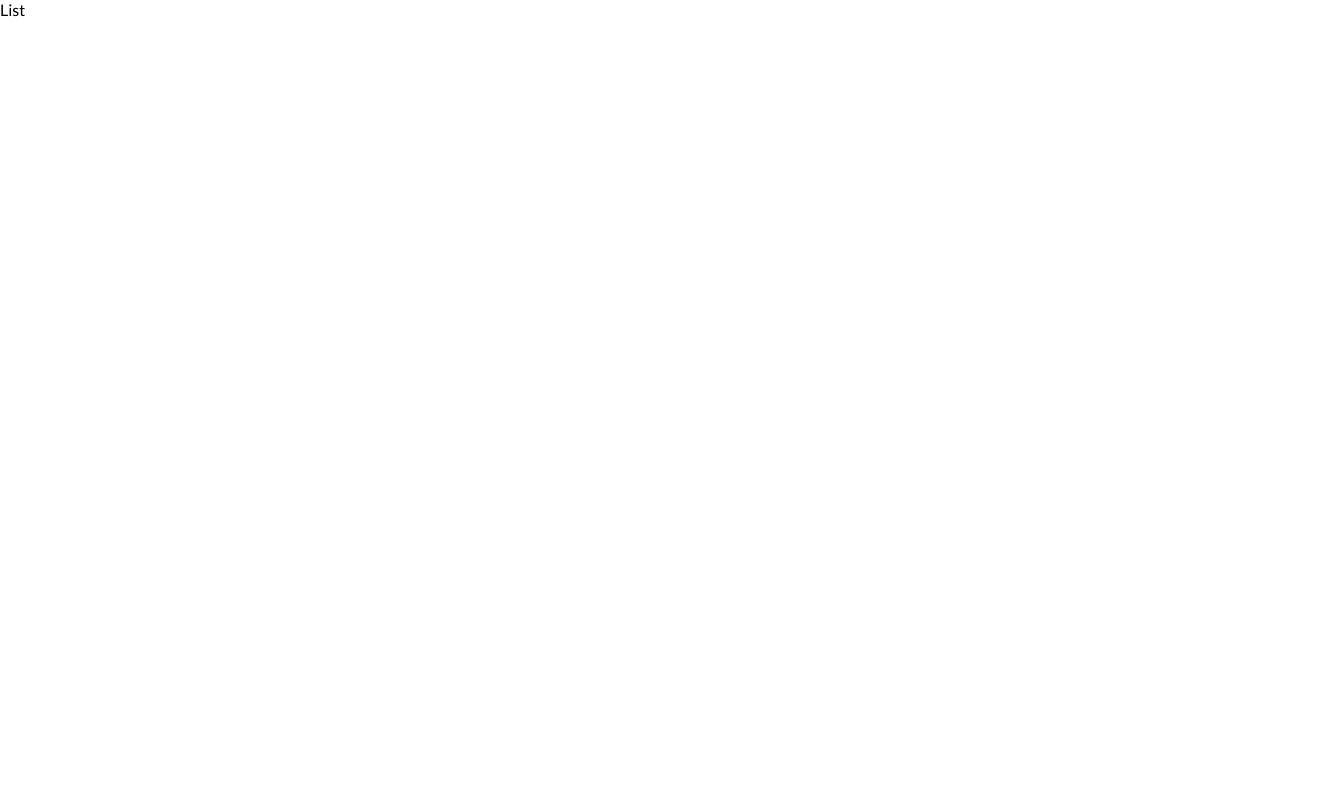
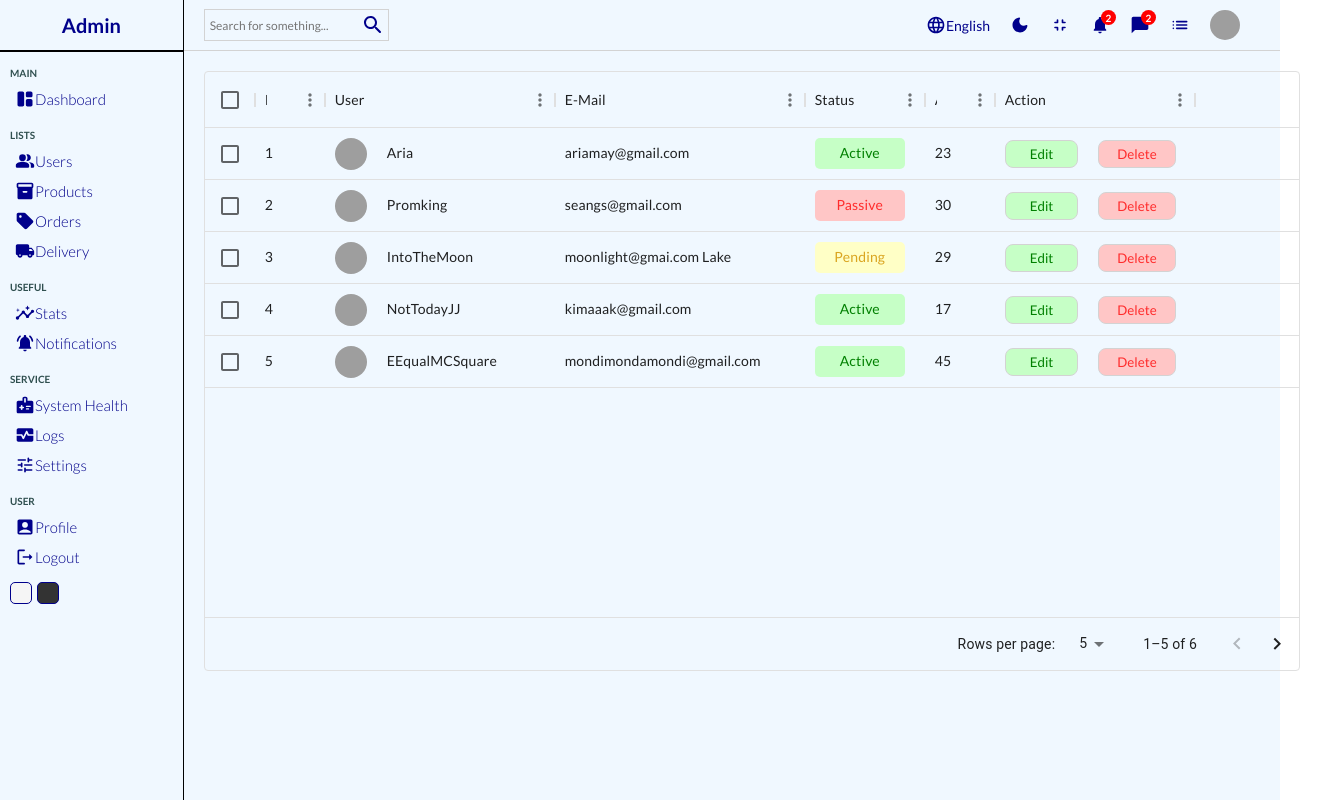
Before and after one commit to seangastinov/admin_dashboard, a React (Create React App) app: page /users in a window 1280 px wide. Shown: the whole page, 1320 px wide, since content can reach past the window. Built offline with nearby package versions, Linux system fonts and the light colour scheme; grey boxes are pictures that could not be loaded.

Commit message:
Complete Datatable.jsx.jsx Component: -Using MUI DataGrid library

```diff
--- a/package.json
+++ b/package.json
@@ -7,6 +7,7 @@
     "@emotion/styled": "^11.11.0",
     "@mui/icons-material": "^5.14.16",
     "@mui/material": "^5.14.16",
+    "@mui/x-data-grid": "^6.18.0",
     "@testing-library/jest-dom": "^5.17.0",
     "@testing-library/react": "^13.4.0",
     "@testing-library/user-event": "^13.5.0",
--- /dev/null
+++ b/src/components/datatable/Datatable.jsx
@@ -0,0 +1,37 @@
+import "./datatable.scss";
+import { DataGrid } from '@mui/x-data-grid';
+import {rows, columns} from './datatablesources'
+
+const Datatable = () => {
+    const actionColumn = {
+        field: "action",
+        headerName: "Action",
+        width: 200,
+        renderCell: (params) => {
+            return (
+                <div className={"cellAction"}>
+                    <button className={"edit"}>Edit</button>
+                    <button className={"delete"}>Delete</button>
+                </div>
+            );
+        },
+    }
+
+    return (
+        <div className={"datatable"}>
+            <DataGrid
+                rows={rows}
+                columns={columns.concat(actionColumn)} // concat action column to the end of columns
+                initialState={{
+                    pagination: {
+                        paginationModel: { page: 0, pageSize: 5 },
+                    },
+                }}
+                pageSizeOptions={[5, 10]}
+                checkboxSelection
+            />
+        </div>
+    );
+};
+
+export default Datatable;
--- /dev/null
+++ b/src/components/datatable/datatable.scss
@@ -0,0 +1,68 @@
+.datatable{
+  height: 600px;
+  padding: 20px;
+  width: 100%;
+
+  .userWithImg{
+    display: flex;
+    align-items: center;
+
+    .image{
+      width: 32px;
+      height: 32px;
+      border-radius: 50%;
+      margin-right: 20px;
+      object-fit: cover;
+    }
+  }
+
+  .status {
+    padding: 5px;
+    border-radius: 5px;
+    width: 80px;
+    text-align: center;
+    &.Pending{
+      background-color: #ffffc6;
+      color: goldenrod;
+    }
+    &.Active{
+      color: green;
+      background-color: #c6ffc6;
+    }
+
+    &.Passive{
+        color: #ff2c2c;
+        background-color: #ffc6c6;
+    }
+  }
+
+  .cellAction{
+    display: flex;
+    gap: 20px;
+    align-items: center;
+
+    .edit{
+      background-color: #c6ffc6;
+      border-radius: 8px;
+      padding: 5px 24px;
+      border:1px solid lightgray;
+      color: green;
+      cursor: pointer;
+        &:hover{
+            background-color: darkseagreen ;
+        }
+    }
+
+    .delete{
+      border-radius: 8px;
+      padding: 5px 18px;
+      border:1px solid lightgray;
+      background-color: #ffc6c6;
+      color: #ff2c2c;
+      cursor: pointer;
+      &:hover {
+        background-color: #ff7a7a;
+      }
+    }
+  }
+}
--- /dev/null
+++ b/src/components/datatable/datatablesources.js
@@ -0,0 +1,46 @@
+function createData(id, username, email, status, age, img) {
+    return {id, username, email, status, age, img};
+}
+export const columns = [
+    { field: 'id', headerName: 'ID', width: 70 },
+    { field: 'user',
+        headerName: 'User',
+        width: 230,
+        renderCell: (params) => {
+            return (
+                <div className={"userWithImg"}>
+                    <img
+                        className={"image"}
+                        src={params.row.img}
+                        alt={""}
+                    />
+                    {params.row.username}
+                </div>
+            );
+        }
+    },
+    { field: 'email', headerName: 'E-Mail', width: 250 },
+    { field: 'status',
+        headerName: 'Status',
+        width: 120,
+        renderCell: (params) => {
+            return (
+                <div className={`status ${params.value}`}>
+                    {params.value}
+                </div>
+            );
+        },
+    },
+    { field: 'age', headerName: 'Age', width: 70 },
+
+];
+
+//temp data
+export const rows = [
+    createData('1', 'Aria', 'ariamay@gmail.com', 'Active', '23', 'https://images.unsplash.com/photo-1438761681033-6461ffad8d80?auto=format&fit=crop&q=80&w=1000&ixlib=rb-4.0.3&ixid=M3wxMjA3fDB8MHxzZWFyY2h8Mnx8cGVyc29ufGVufDB8fDB8fHww'),
+    createData('2', 'Promking', 'seangs@gmail.com', 'Passive', '30', 'https://cdn.hswstatic.com/gif/play/0b7f4e9b-f59c-4024-9f06-b3dc12850ab7-1920-1080.jpg'),
+    createData('3', 'IntoTheMoon', 'moonlight@gmai.com Lake', 'Pending', '29', 'https://storage.needpix.com/rsynced_images/man-388104_1280.jpg'),
+    createData('4', 'NotTodayJJ', 'kimaaak@gmail.com', 'Active', '17', 'https://engineering.unl.edu/images/staff/Kayla-Person.jpg'),
+    createData('5', 'EEqualMCSquare', 'mondimondamondi@gmail.com', 'Active', '45', 'https://www.utahmediators.org/photos/Nathan-Alder.jpg'),
+    createData('6', '29Degrees', 'roman2323@gmail.com', 'Pending', '67', 'https://www.jamsadr.com/images/neutrals/person-donald-900x1080.jpg'),
+];
--- a/src/components/sidebar/sidebar.scss
+++ b/src/components/sidebar/sidebar.scss
@@ -74,6 +74,7 @@
             border-radius: 5px;
             border: 1px solid darkblue;
             cursor: pointer;
+            margin-right: 5px;
 
             &:nth-child(1){ //first element with classname colorOption
                 background-color: whitesmoke;
--- a/src/pages/list/List.jsx
+++ b/src/pages/list/List.jsx
@@ -1,8 +1,15 @@
 import './list.scss';
+import Sidebar from "../../components/sidebar/Sidebar";
+import Navbar from "../../components/navbar/Navbar";
+import Datatable from "../../components/datatable/Datatable";
 const List = () => {
     return (
         <div className={"list"}>
-            List
+            <Sidebar />
+            <div className={"listContainer"}>
+                <Navbar/>
+                <Datatable/>
+            </div>
         </div>
     );
 };
--- a/src/pages/list/list.scss
+++ b/src/pages/list/list.scss
@@ -1,3 +1,8 @@
 .list{
-
+  display: flex;
+  background-color: aliceblue;
+  width: 100%;
+  .listContainer{
+    flex:6;
+  }
 }
```
Also changed, not shown: 1 other file (tests, documents, lock files or other folders).
